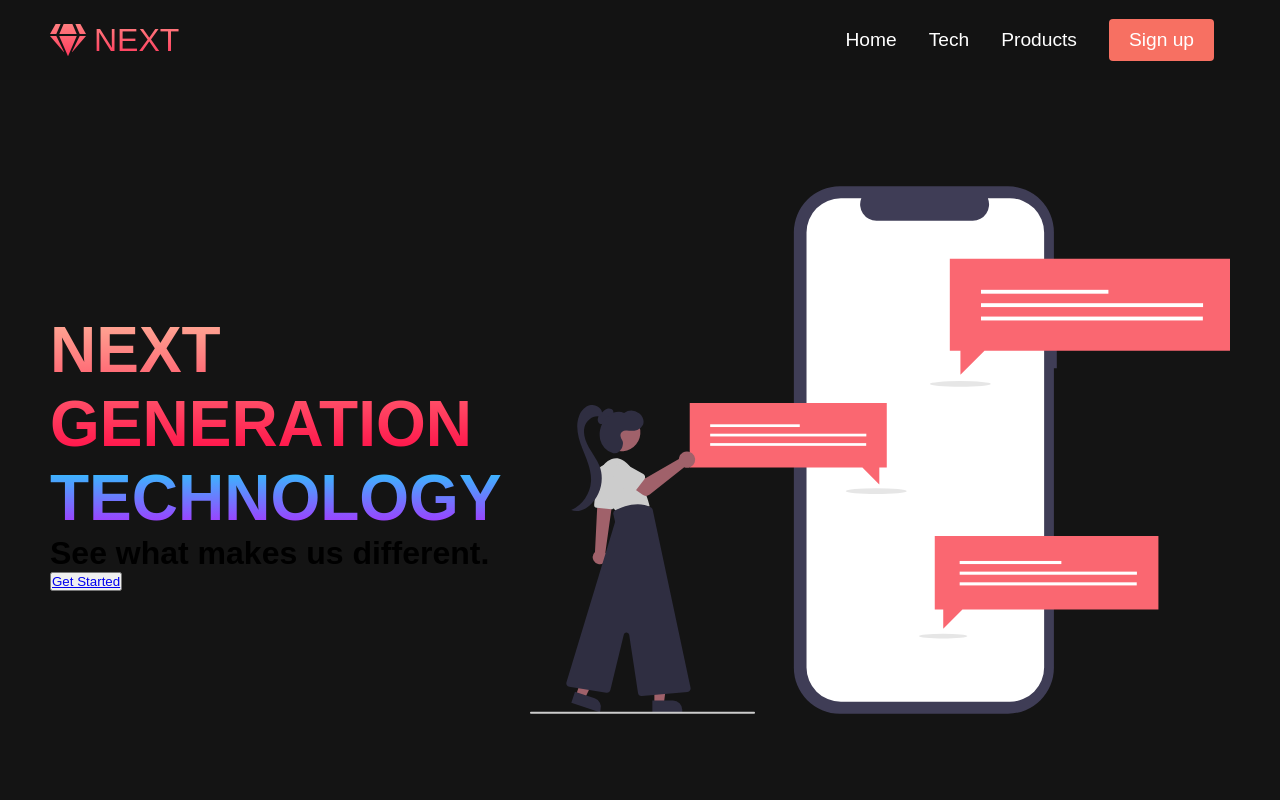
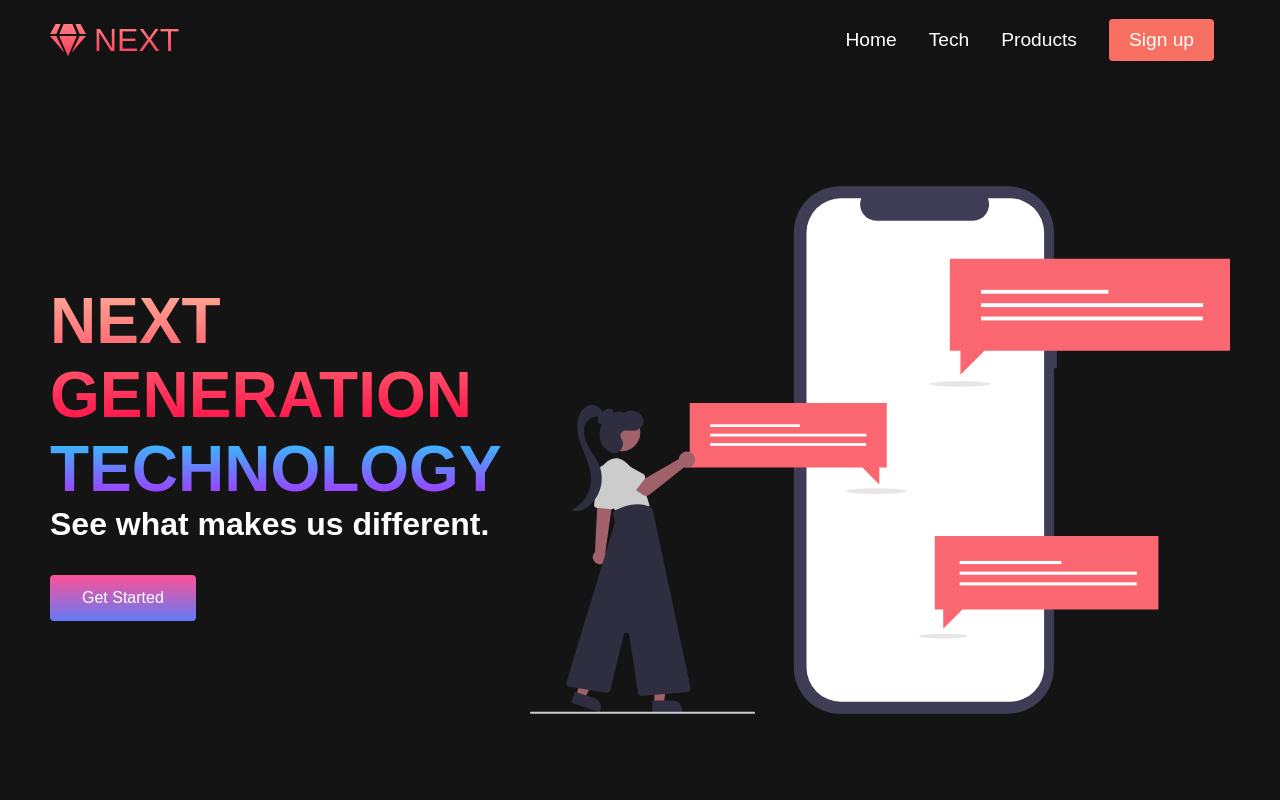
Before and after one commit to calecale/NoviSajt, a plain HTML site: page index.html in a window 1280 px wide. Drawn offline with Linux system fonts and the light colour scheme.

Commit message:
styled the 'get started' button

```diff
--- a/styles.css
+++ b/styles.css
@@ -254,4 +254,51 @@
     top:  1rem;
     font-size: 2rem;
     font-weight: 700;
+    color: #fff;
 }
+
+.main__button {
+    font-size: 1rem;
+    background-image: linear-gradient(to top, #627bf7 0%, #fe5196 100%);
+    padding: 14px 32px;
+    border: none;
+    border-radius: 4px;
+    color: #fff;
+    margin-top: 2rem;
+    cursor: pointer;
+    position: relative;
+    transition: all 0.35s;
+    outline: none;
+}
+
+.main__button a {
+    position: relative;
+    z-index:2;
+    color: #fff;
+    text-decoration: none;
+}
+
+.main__button:after {
+    position: absolute;
+    content: '';
+    top: 0;
+    left: 0;
+    width: 0;
+    height: 100%;
+    background: #4837ff;
+    transition: all 0.35s;
+    border-radius: 4px;
+}
+
+.main__button:hover {
+    color: #fff;
+
+}
+
+.main__button:hover:after {
+    width: 100%;
+}
+
+.main__img--container {
+    text-align: center;
+}
```
